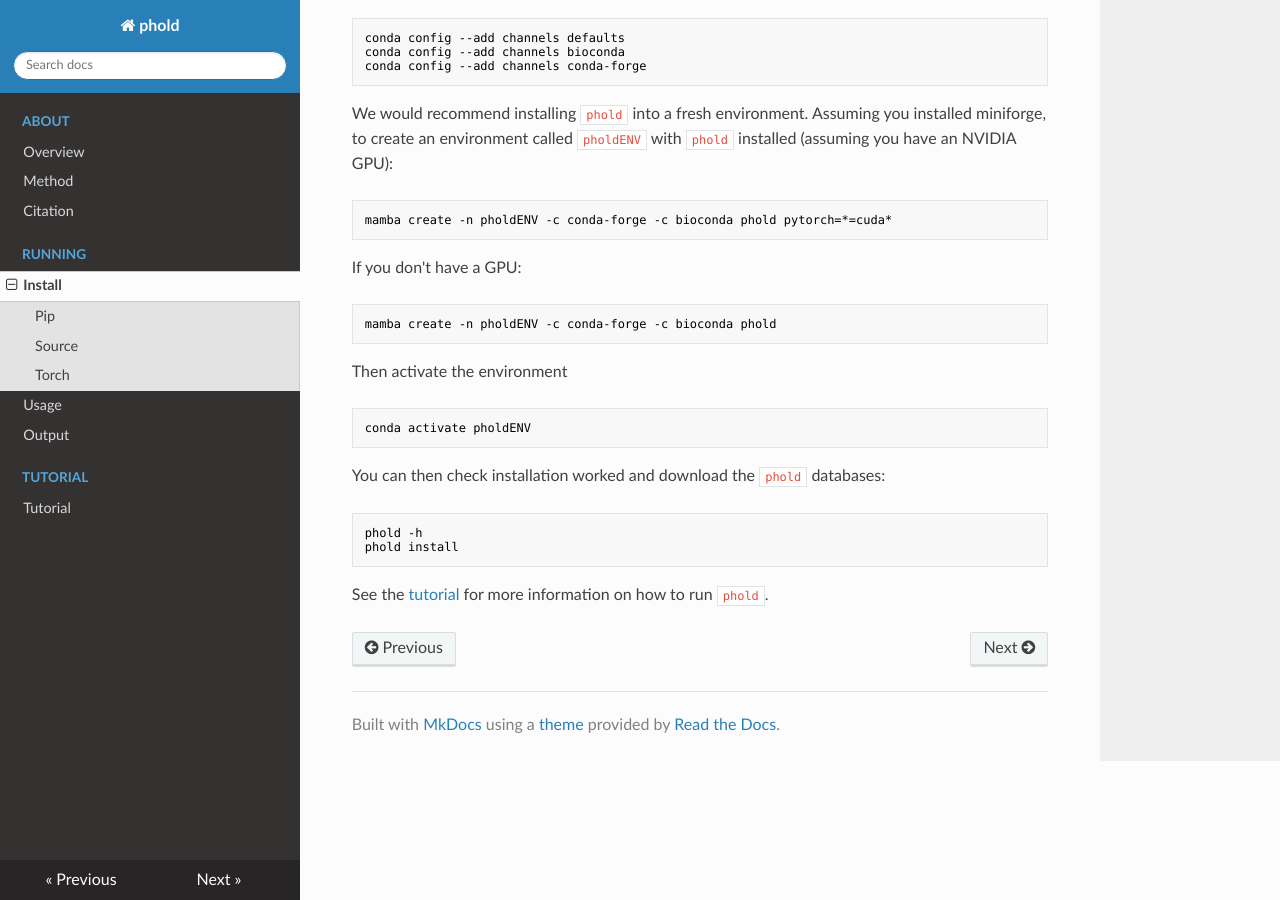
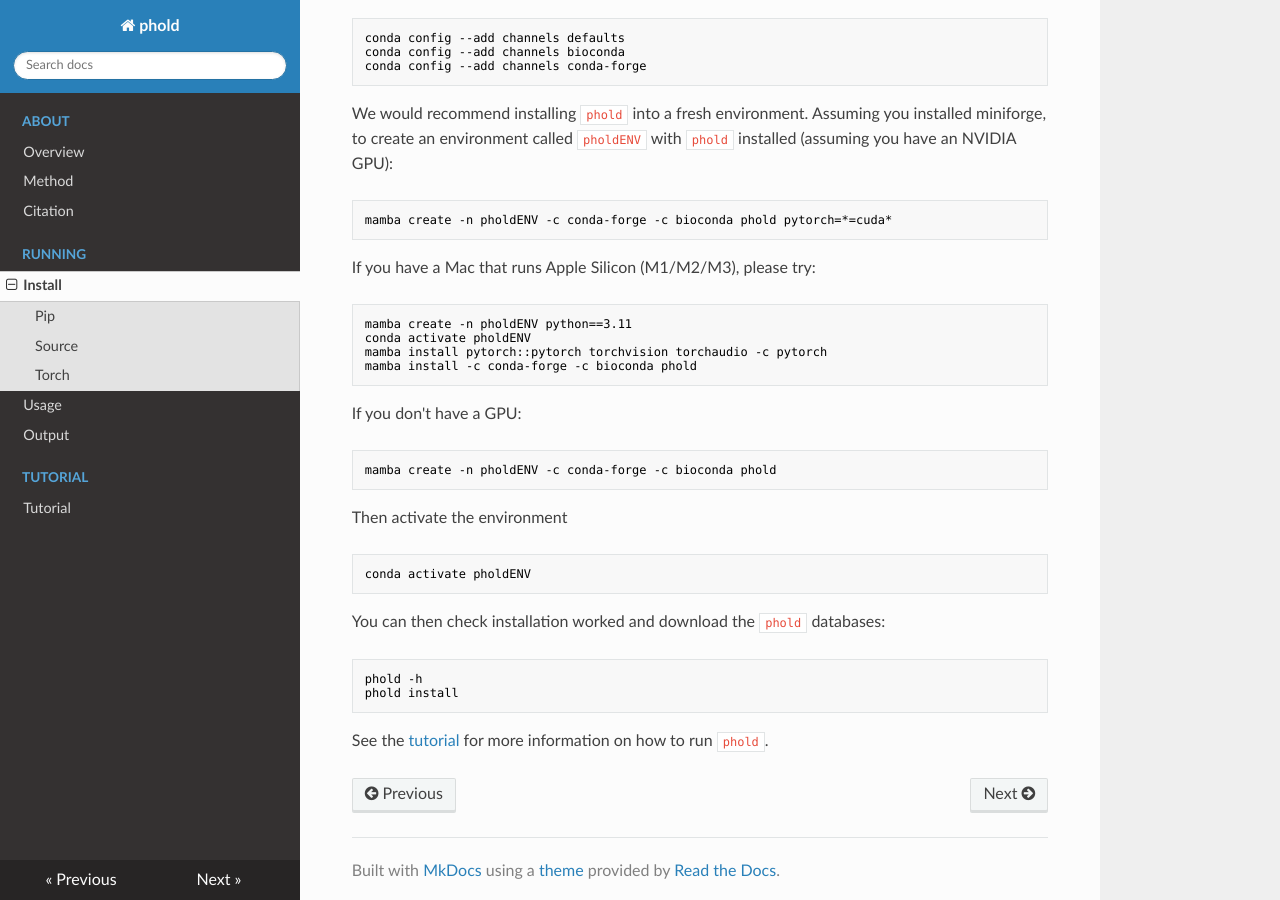
Before and after one commit to gbouras13/phold, an MkDocs documentation site: the page built from docs/install.md, in a window 1280 px wide and 900 px high, scrolled down 2116 px. Built offline with MkDocs 1.6.1, drawn with Linux system fonts in a browser that asks for light colours; nearby versions of some CDN libraries.

Commit message:
add ability to utlise gpu on apple silicon

````diff
--- a/docs/install.md
+++ b/docs/install.md
@@ -92,9 +92,17 @@ conda config --add channels conda-forge
 
 We would recommend installing `phold` into a fresh environment. Assuming you installed miniforge, to create an environment called `pholdENV` with `phold` installed (assuming you have an NVIDIA GPU):
 
+```bash
+mamba create -n pholdENV -c conda-forge -c bioconda phold pytorch=*=cuda*
+```
+
+If you have a Mac that runs Apple Silicon (M1/M2/M3),  please try:
 
 ```bash
-mamba create -n pholdENV -c conda-forge -c bioconda phold pytorch=*=cuda*
+mamba create -n pholdENV python==3.11
+conda activate pholdENV
+mamba install pytorch::pytorch torchvision torchaudio -c pytorch
+mamba install -c conda-forge -c bioconda phold
 ```
 
 If you don't have a GPU:
--- a/pyproject.toml
+++ b/pyproject.toml
@@ -5,7 +5,7 @@ requires = ["setuptools>=61.0", "wheel>=0.37.1"]
 [project]
 # https://packaging.python.org/en/latest/specifications/declaring-project-metadata/
 name = "phold"
-version = "0.1.2" # change VERSION too
+version = "0.1.3" # change VERSION too
 description = "Phage Annotations using Protein Structures"
 readme = "README.md"
 requires-python = ">=3.8, <3.12"
````
Also changed, not shown: README.md (+10 -1 lines), 2 other files.
